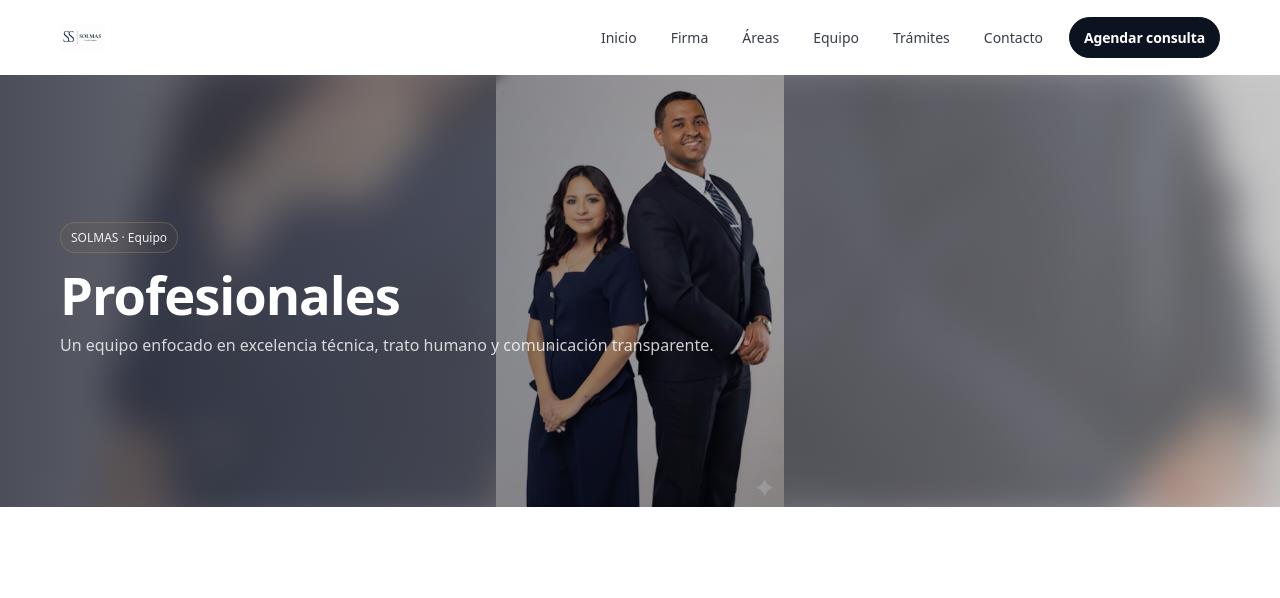
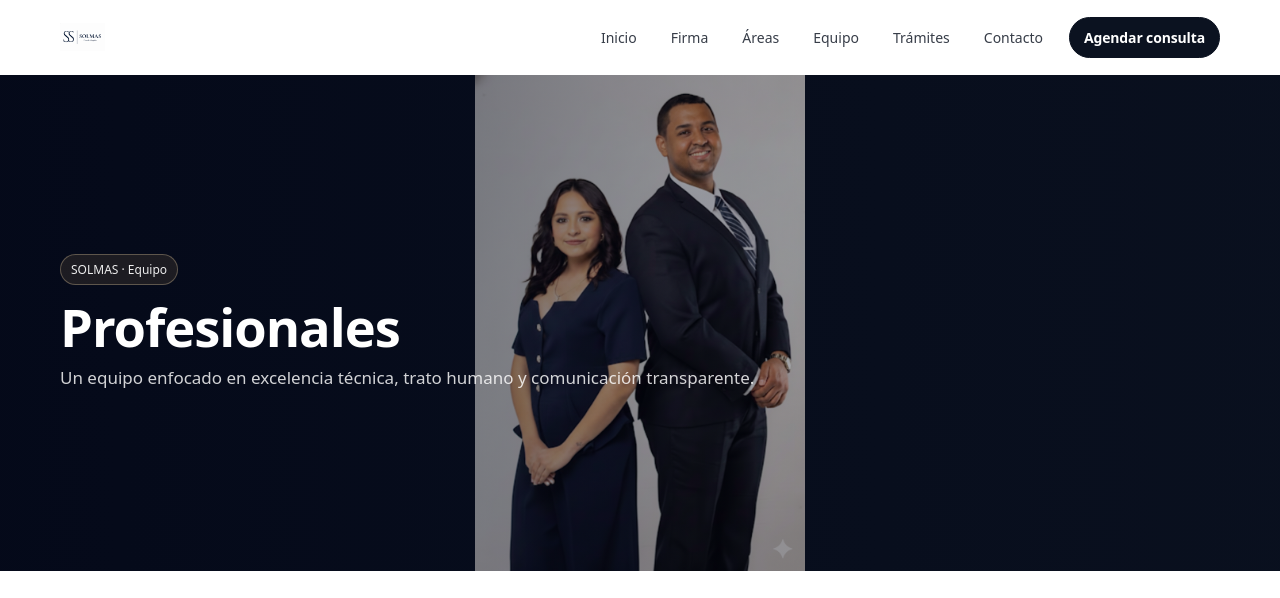
Before and after one commit to lulabtechnology/solmas-web, a Next.js app: page /equipo in a window 1280 px wide. Shown: the top 598 px of the page. Built offline with nearby package versions, Linux system fonts and the light colour scheme.

Commit message:
Update page.tsx

```diff
--- a/app/equipo/page.tsx
+++ b/app/equipo/page.tsx
@@ -1,4 +1,3 @@
-import type { CSSProperties } from "react";
 import { ASSETS, site } from "@/lib/site";
 
 const team = [
@@ -27,93 +26,98 @@ const team = [
 ] as const;
 
 function EquipoHero() {
-  const bgStyle = {
-    ["--bg-desktop" as any]: `url(${ASSETS.hero.teamDesktop})`,
-    ["--bg-mobile" as any]: `url(${ASSETS.hero.teamMobile})`,
-  } as CSSProperties;
-
   return (
-    <section
-      className="equipoHero"
-      style={{
-        position: "relative",
-        minHeight: "54vh", // desktop: menos alto para que no se vea “alargado”
-        display: "grid",
-        placeItems: "center",
-        overflow: "hidden",
-      }}
-    >
-      {/* Fondo blur para que si usamos "contain" no se vea vacío */}
-      <div className="equipoHeroBg" style={bgStyle} />
-
-      {/* Imagen principal */}
-      <picture style={{ position: "absolute", inset: 0, zIndex: 1 }}>
+    <section className="equipoHero">
+      <picture className="equipoHeroBg">
         <source media="(max-width: 720px)" srcSet={ASSETS.hero.teamMobile} />
         <img
+          className="equipoHeroImg"
           src={ASSETS.hero.teamDesktop}
           alt="Equipo SOLMAS"
-          className="equipoHeroImg"
           loading="eager"
         />
       </picture>
 
-      {/* Overlay */}
-      <div
-        aria-hidden="true"
-        style={{
-          position: "absolute",
-          inset: 0,
-          zIndex: 2,
-          background:
-            "linear-gradient(90deg, rgba(2,6,23,.70) 0%, rgba(2,6,23,.35) 55%, rgba(2,6,23,.18) 100%)",
-        }}
-      />
+      <div className="equipoHeroOverlay" aria-hidden="true" />
 
-      {/* Contenido */}
-      <div className="container" style={{ position: "relative", zIndex: 3, padding: "52px 0" }}>
+      <div className="container equipoHeroInner">
         <div style={{ maxWidth: 760 }}>
-          <div className="badge" style={{ marginBottom: 14, color: "rgba(255,255,255,.92)" }}>
+          <div
+            className="badge"
+            style={{
+              marginBottom: 14,
+              color: "rgba(255,255,255,.92)",
+              borderColor: "rgba(217,194,154,.35)",
+              background: "rgba(176,141,87,.14)",
+            }}
+          >
             SOLMAS · Equipo
           </div>
+
           <h1 className="h1" style={{ color: "#fff" }}>
             Profesionales
           </h1>
-          <p className="p" style={{ marginTop: 10, color: "rgba(255,255,255,.80)", maxWidth: 720 }}>
+
+          <p
+            className="p"
+            style={{
+              marginTop: 10,
+              color: "rgba(255,255,255,.82)",
+              maxWidth: 720,
+              fontSize: 17,
+            }}
+          >
             Un equipo enfocado en excelencia técnica, trato humano y comunicación transparente.
           </p>
         </div>
       </div>
 
       <style>{`
-        /* ✅ Desktop: imagen COMPLETA (sin recorte) */
+        .equipoHero{
+          position: relative;
+          min-height: 62vh;
+          display: grid;
+          place-items: center;
+          overflow: hidden;
+        }
+
+        .equipoHeroBg{
+          position: absolute;
+          inset: 0;
+        }
+
+        /* ✅ CLAVE: no recorta */
         .equipoHeroImg{
           width: 100%;
           height: 100%;
-          object-fit: contain;     /* CLAVE: no recorta */
-          object-position: center;
+          object-fit: contain;         /* ✅ muestra completa */
+          object-position: center;     /* centrada */
+          background: #0b1220;         /* para que no se vea blanco si sobra espacio */
         }
 
-        /* Fondo blur (con variables) */
-        .equipoHeroBg{
-          position:absolute;
-          inset:0;
-          z-index:0;
-          background-image: var(--bg-desktop);
-          background-size: cover;
-          background-position: center;
-          transform: scale(1.08);
-          filter: blur(18px);
-          opacity: .55;
+        .equipoHeroOverlay{
+          position: absolute;
+          inset: 0;
+          background: linear-gradient(90deg, rgba(2,6,23,.72) 0%, rgba(2,6,23,.40) 55%, rgba(2,6,23,.18) 100%);
         }
 
-        /* ✅ Mobile: un poco más alto y subimos el encuadre para que NO se corte la cara */
+        .equipoHeroInner{
+          position: relative;
+          padding: 56px 0;
+        }
+
+        /* ✅ Mobile: más alto + overlay vertical + imagen completa */
         @media (max-width: 720px){
-          .equipoHero{ min-height: 60vh !important; }
-          .equipoHeroBg{ background-image: var(--bg-mobile); }
+          .equipoHero{ min-height: 70vh; }
+          .equipoHeroInner{ padding: 46px 0; }
+
+          .equipoHeroOverlay{
+            background: linear-gradient(180deg, rgba(2,6,23,.72) 0%, rgba(2,6,23,.42) 60%, rgba(2,6,23,.18) 100%);
+          }
 
           .equipoHeroImg{
-            object-fit: cover;           /* en mobile conviene ocupar más */
-            object-position: 50% 16%;    /* sube el foco (ajusta 10%–25% si hace falta) */
+            object-fit: contain;     /* ✅ no recorta en móvil */
+            object-position: center;
           }
         }
       `}</style>
@@ -128,13 +132,20 @@ export default function Page() {
 
       <section className="section">
         <div className="container">
-          <div className="grid" style={{ marginTop: 8, gridTemplateColumns: "repeat(2, 1fr)", alignItems: "stretch" }}>
+          <div
+            className="grid equipoGrid"
+            style={{
+              marginTop: 8,
+              gridTemplateColumns: "repeat(2, 1fr)",
+              alignItems: "stretch",
+            }}
+          >
             {team.map((m) => (
               <div key={m.name} className="card">
                 <div className="card-pad" style={{ display: "grid", gap: 14 }}>
-                  {/* Imagen NO recortada */}
+                  {/* ✅ Imagen NO recortada en tarjeta */}
                   <div
-                    className="grid"
+                    className="grid equipoCardTop"
                     style={{
                       gridTemplateColumns: "min(220px, 34%) 1fr",
                       gap: 16,
@@ -142,6 +153,7 @@ export default function Page() {
                     }}
                   >
                     <div
+                      className="equipoCardImgWrap"
                       style={{
                         borderRadius: 18,
                         overflow: "hidden",
@@ -155,12 +167,10 @@ export default function Page() {
                       <img
                         src={m.image}
                         alt={m.name}
-                        width={520}
-                        height={680}
                         style={{
                           width: "100%",
                           height: "100%",
-                          objectFit: "contain",
+                          objectFit: "contain",     // ✅ completo
                           objectPosition: "center",
                         }}
                         loading="lazy"
@@ -199,7 +209,9 @@ export default function Page() {
 
           <style>{`
             @media (max-width: 980px){
-              .grid{ grid-template-columns: 1fr !important; }
+              .equipoGrid{ grid-template-columns: 1fr !important; }
+              .equipoCardTop{ grid-template-columns: 1fr !important; }
+              .equipoCardImgWrap{ min-height: 320px !important; }
             }
           `}</style>
         </div>
```
